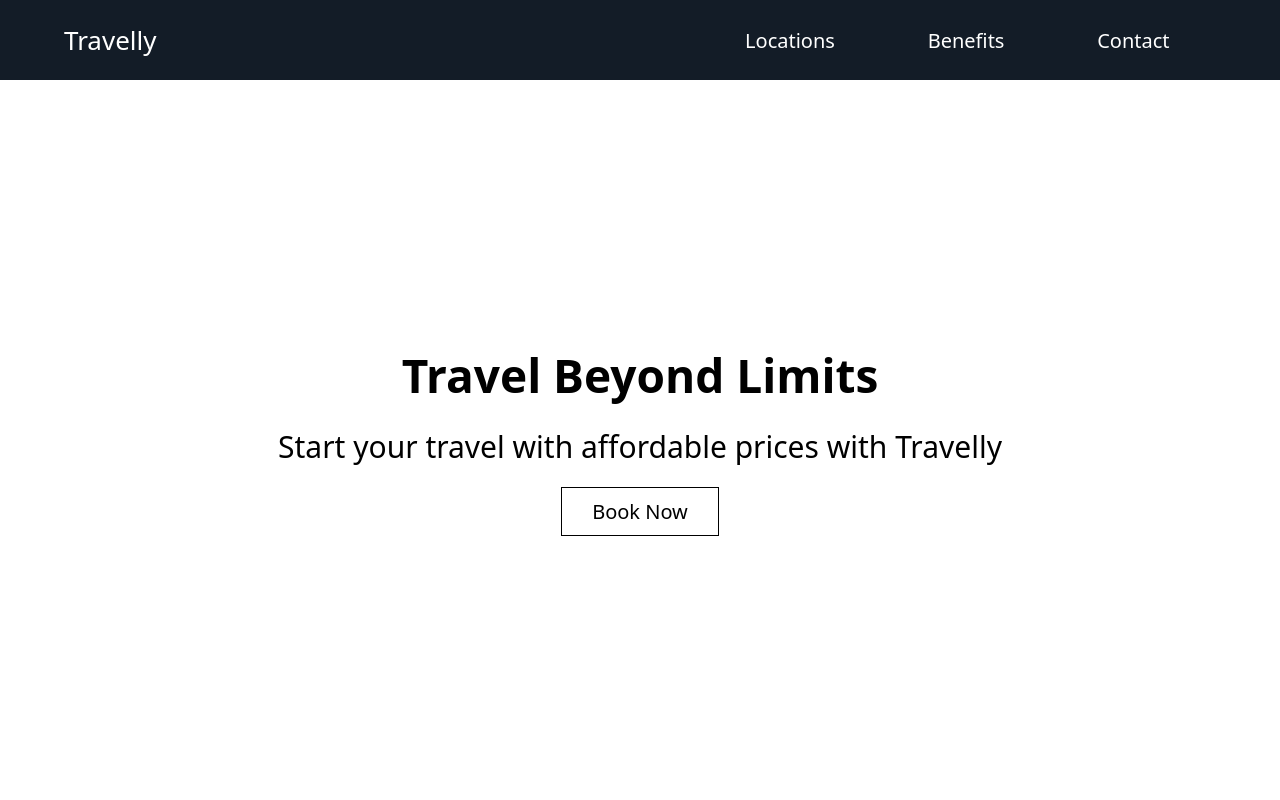
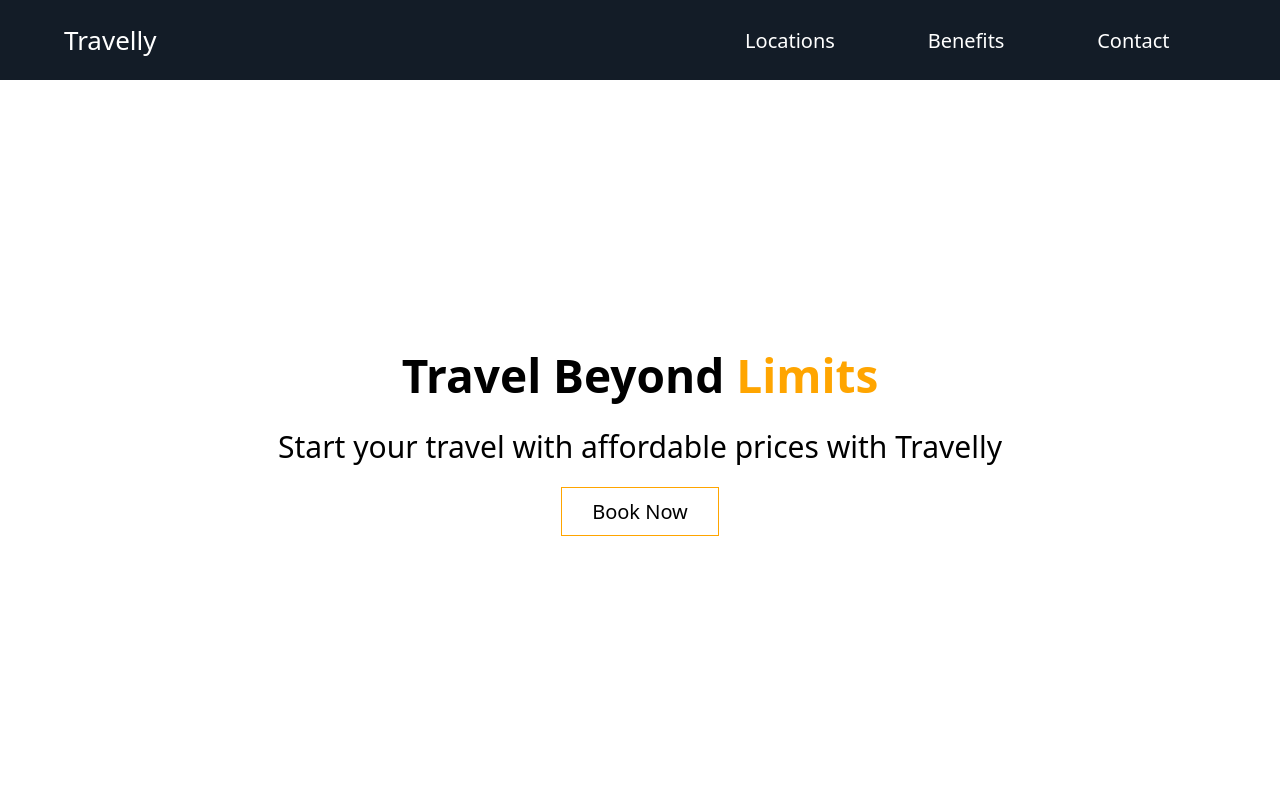
Before and after one commit to Rithvik8001/Travelly, a plain HTML site: page index.html in a window 1280 px wide. Shown: the top 800 px of the page. Drawn offline with Linux system fonts and the light colour scheme; a web font is replaced by a local one.

Commit message:
small changes

```diff
--- a/index.html
+++ b/index.html
@@ -19,7 +19,7 @@
     </header>
 
     <section class="hero">
-      <h2>Travel Beyond Limits</h2>
+      <h2>Travel Beyond <span>Limits</span></h2>
       <h3>Start your travel with affordable prices with Travelly</h3>
       <button>Book Now</button>
     </section>
--- a/style.css
+++ b/style.css
@@ -38,16 +38,20 @@ h3 {
   font-weight: normal;
 }
 
+span {
+  color: #ffa500;
+}
+
 button {
   background: none;
   cursor: pointer;
-  border: 1px solid black;
+  border: 0.1rem solid orange;
   padding: 1rem 3rem;
   transition: all 0.2s ease-in;
 }
 
 button:hover {
-  background: #fff176;
+  background: #ffa500;
   border-radius: 2rem;
 }
 
```
